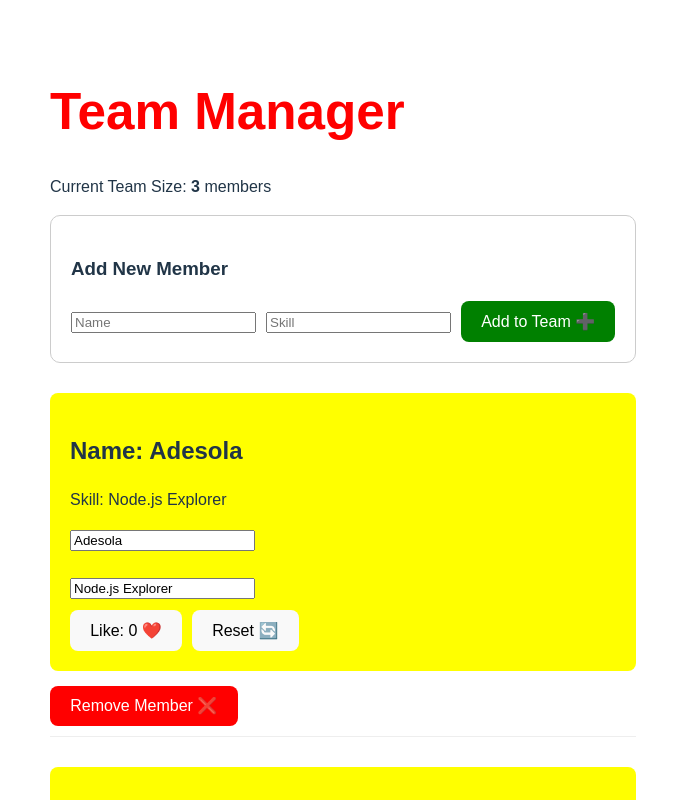
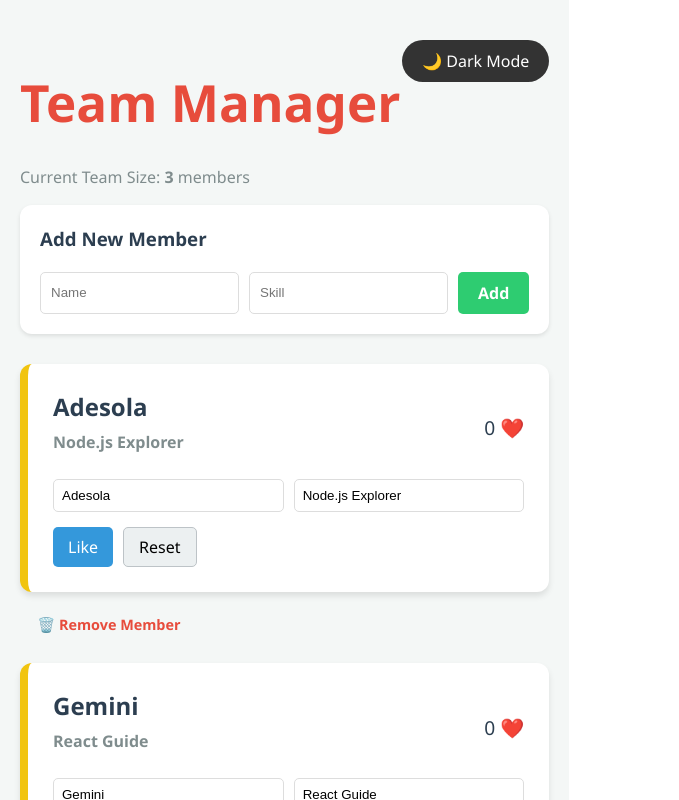
Before and after one commit to zachariahhoro02/my-react-team-manager, a React (Vite) app: page / in a window 1280 px wide. Shown: the top 800 px of the page, without its empty margins (0-679 px from the left). Built offline with nearby package versions, Linux system fonts and the light colour scheme.

Commit message:
Fixed bracket errors and finalized dark mode

```diff
--- a/src/App.jsx
+++ b/src/App.jsx
@@ -1,59 +1,79 @@
-import React, { useState } from 'react';
+import React, { useState, useEffect } from 'react';
 
 // --- 1. THE PROFILE COMPONENT ---
-const Profile = (props) => {
+// I added { isDark } here so the card knows when to turn dark!
+const Profile = ({ name, skill, isDark }) => {
   const [likes, setLikes] = useState(0);
-  const [userName, setUserName] = useState(props.name);
-  const [userSkill, setUserSkill] = useState(props.skill);
+  const [userName, setUserName] = useState(name);
+  const [userSkill, setUserSkill] = useState(skill);
 
-  const boxColor = likes >= 5 ? 'lightgreen' : 'yellow';
+  const statusColor = likes >= 5 ? '#2ecc71' : '#f1c40f';
 
   return (
-    <div style={{ backgroundColor: boxColor, padding: '20px', marginBottom: '10px', borderRadius: '8px' }}>
-      <h2>Name: {userName}</h2>
-      <p>Skill: {userSkill}</p>
+    <div style={{
+      backgroundColor: isDark ? '#2d2d2d' : 'white',
+      padding: '25px',
+      marginBottom: '15px',
+      borderRadius: '12px',
+      boxShadow: isDark ? '0 4px 10px rgba(0,0,0,0.3)' : '0 4px 6px rgba(0,0,0,0.1)',
+      borderLeft: `8px solid ${statusColor}`,
+      color: isDark ? '#ffffff' : '#2c3e50',
+      transition: 'all 0.3s ease'
+    }}>
+      <div style={{ display: 'flex', justifyContent: 'space-between', alignItems: 'center' }}>
+        <div>
+          <h2 style={{ margin: '0 0 5px 0', fontSize: '1.5rem' }}>{userName}</h2>
+          <p style={{ margin: '0 0 15px 0', color: isDark ? '#bdc3c7' : '#7f8c8d', fontWeight: 'bold' }}>{userSkill}</p>
+        </div>
+        <div style={{ textAlign: 'right' }}>
+           <span style={{ fontSize: '1.2rem' }}>{likes} ❤️</span>
+        </div>
+      </div>
 
-      <div style={{ marginBottom: '10px' }}>
+      <div style={{ display: 'flex', gap: '10px', flexWrap: 'wrap', marginTop: '10px' }}>
         <input
-          type="text"
           value={userName}
           onChange={(e) => setUserName(e.target.value)}
-          placeholder="Edit name..."
+          style={{ padding: '8px', borderRadius: '5px', border: '1px solid #ddd', flex: '1', backgroundColor: isDark ? '#444' : '#fff', color: isDark ? '#fff' : '#000' }}
         />
-        <br /><br />
         <input
-          type="text"
           value={userSkill}
           onChange={(e) => setUserSkill(e.target.value)}
-          placeholder="Edit skill..."
+          style={{ padding: '8px', borderRadius: '5px', border: '1px solid #ddd', flex: '1', backgroundColor: isDark ? '#444' : '#fff', color: isDark ? '#fff' : '#000' }}
         />
       </div>
 
-      <button onClick={() => setLikes(likes + 1)}>Like: {likes} ❤️</button>
-      <button onClick={() => setLikes(0)} style={{ marginLeft: '10px' }}>Reset 🔄</button>
+      <div style={{ marginTop: '15px', display: 'flex', gap: '10px' }}>
+        <button onClick={() => setLikes(likes + 1)} style={{ cursor: 'pointer', padding: '8px 15px', borderRadius: '5px', border: 'none', backgroundColor: '#3498db', color: 'white' }}>Like</button>
+        <button onClick={() => setLikes(0)} style={{ cursor: 'pointer', backgroundColor: isDark ? '#444' : '#ecf0f1', color: isDark ? '#fff' : '#000', border: '1px solid #bdc3c7', padding: '8px 15px', borderRadius: '5px' }}>Reset</button>
+      </div>
     </div>
   );
 };
 
 // --- 2. THE MAIN APP COMPONENT ---
 function App() {
-  const [people, setPeople] = useState([
+  const [darkMode, setDarkMode] = useState(false);
+
+  const [people, setPeople] = useState(() => {
+    const savedPeople = localStorage.getItem('teamList');
+    return savedPeople ? JSON.parse(savedPeople) : [
       { id: 1, name: "Adesola", skill: "Node.js Explorer" },
       { id: 2, name: "Gemini", skill: "React Guide" },
       { id: 3, name: "Luna", skill: "CSS Stylist" }
-  ]);
+    ];
+  });
 
   const [newName, setNewName] = useState("");
   const [newSkill, setNewSkill] = useState("");
 
+  useEffect(() => {
+    localStorage.setItem('teamList', JSON.stringify(people));
+  }, [people]);
+
   const addPerson = () => {
     if (newName.trim() === "" || newSkill.trim() === "") return;
-    const newMember = {
-      id: Date.now(),
-      name: newName,
-      skill: newSkill
-    };
-    setPeople([...people, newMember]);
+    setPeople([...people, { id: Date.now(), name: newName, skill: newSkill }]);
     setNewName("");
     setNewSkill("");
   };
@@ -62,47 +82,82 @@
     setPeople(people.filter(person => person.id !== id));
   };
 
+  // Single source of truth for colors
+  const theme = {
+    background: darkMode ? '#1a1a1a' : '#f4f7f6',
+    card: darkMode ? '#2d2d2d' : 'white',
+    text: darkMode ? '#ffffff' : '#2c3e50',
+    subText: darkMode ? '#bdc3c7' : '#7f8c8d'
+  };
+
   return (
-    <div style={{ padding: '50px', fontFamily: 'Arial' }}>
-      <h1 style={{ color: 'red' }}>Team Manager</h1>
-      <p>Current Team Size: <strong>{people.length}</strong> members</p>
+    <div style={{
+      backgroundColor: theme.background,
+      minHeight: '100vh',
+      padding: '40px 20px',
+      fontFamily: '"Segoe UI", sans-serif',
+      transition: 'all 0.3s ease',
+      display: 'flex',
+      flexDirection: 'column',
+      alignItems: 'center'
+    }}>
+      <div style={{ maxWidth: '600px', width: '100%' }}>
 
-      <div style={{ marginBottom: '30px', padding: '20px', border: '1px solid #ccc', borderRadius: '10px' }}>
-        <h3>Add New Member</h3>
+        <button
+          onClick={() => setDarkMode(!darkMode)}
+          style={{ float: 'right', cursor: 'pointer', padding: '10px 20px', borderRadius: '50px', border: 'none', backgroundColor: darkMode ? '#fff' : '#333', color: darkMode ? '#333' : '#fff' }}
+        >
+          {darkMode ? '☀️ Light Mode' : '🌙 Dark Mode'}
+        </button>
+
+        <h1 style={{ color: '#e74c3c' }}>Team Manager</h1>
+        <p style={{ color: theme.subText }}>
+          Current Team Size: <strong>{people.length}</strong> members
+        </p>
+
+        {/* NEW MEMBER FORM */}
+        <div style={{ backgroundColor: theme.card, color: theme.text, padding: '20px', borderRadius: '12px', marginBottom: '30px', boxShadow: '0 2px 4px rgba(0,0,0,0.1)' }}>
+          <h3 style={{ marginTop: 0 }}>Add New Member</h3>
+          <div style={{ display: 'flex', gap: '10px' }}>
             <input
               placeholder="Name"
               value={newName}
               onChange={(e) => setNewName(e.target.value)}
+              style={{ padding: '10px', borderRadius: '5px', border: '1px solid #ddd', flex: 1, backgroundColor: darkMode ? '#444' : '#fff', color: darkMode ? '#fff' : '#000' }}
             />
             <input
               placeholder="Skill"
               value={newSkill}
               onChange={(e) => setNewSkill(e.target.value)}
-          style={{ marginLeft: '10px' }}
+              style={{ padding: '10px', borderRadius: '5px', border: '1px solid #ddd', flex: 1, backgroundColor: darkMode ? '#444' : '#fff', color: darkMode ? '#fff' : '#000' }}
             />
             <button
               onClick={addPerson}
-          style={{ marginLeft: '10px', backgroundColor: 'green', color: 'white', cursor: 'pointer' }}
+              style={{ backgroundColor: '#2ecc71', color: 'white', border: 'none', padding: '10px 20px', borderRadius: '5px', cursor: 'pointer', fontWeight: 'bold' }}
             >
-          Add to Team ➕
+              Add
             </button>
           </div>
+        </div>
 
+        {/* THE LIST */}
         {people.map((person) => (
-        <div key={person.id} style={{ marginBottom: '30px', borderBottom: '1px solid #eee', paddingBottom: '10px' }}>
-          <Profile name={person.name} skill={person.skill} />
+          <div key={person.id} style={{ marginBottom: '20px' }}>
+            {/* We pass the darkMode state to the Profile here! */}
+            <Profile name={person.name} skill={person.skill} isDark={darkMode} />
             <button
               onClick={() => deletePerson(person.id)}
-            style={{ backgroundColor: 'red', color: 'white', cursor: 'pointer', marginTop: '5px' }}
+              style={{ background: 'none', border: 'none', color: '#e74c3c', cursor: 'pointer', fontSize: '0.9rem', fontWeight: 'bold' }}
             >
-            Remove Member ❌
+              🗑️ Remove Member
             </button>
           </div>
         ))}
 
-      {people.length === 0 && <p>No members left in the team!</p>}
+        {people.length === 0 && <p style={{ textAlign: 'center', color: theme.subText }}>No members left in the team!</p>}
+      </div>
     </div>
   );
-} // <--- THIS BRACKET WAS LIKELY MISSING OR MISPLACED
+}
 
 export default App;
```
Lines whose indentation alone changed are shown as unchanged.
